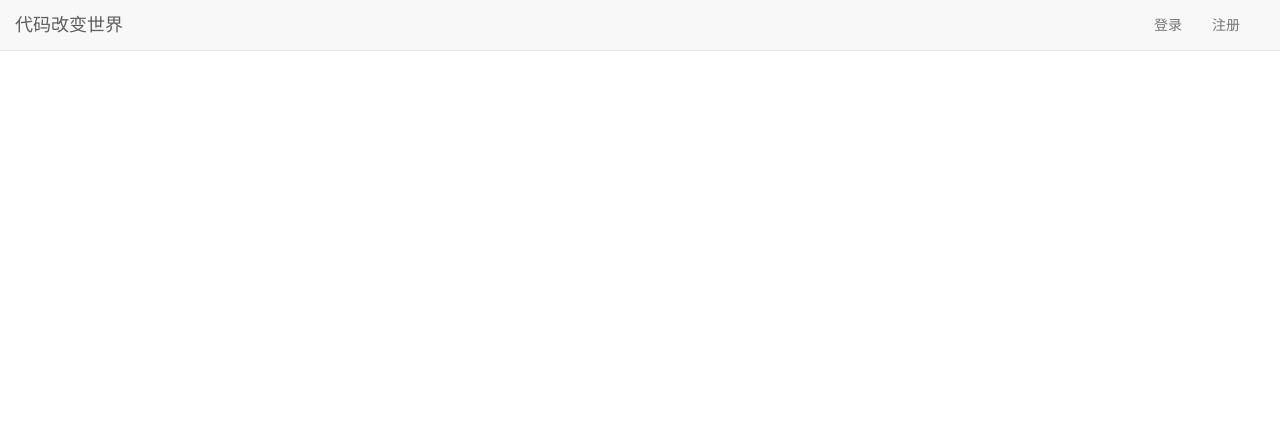
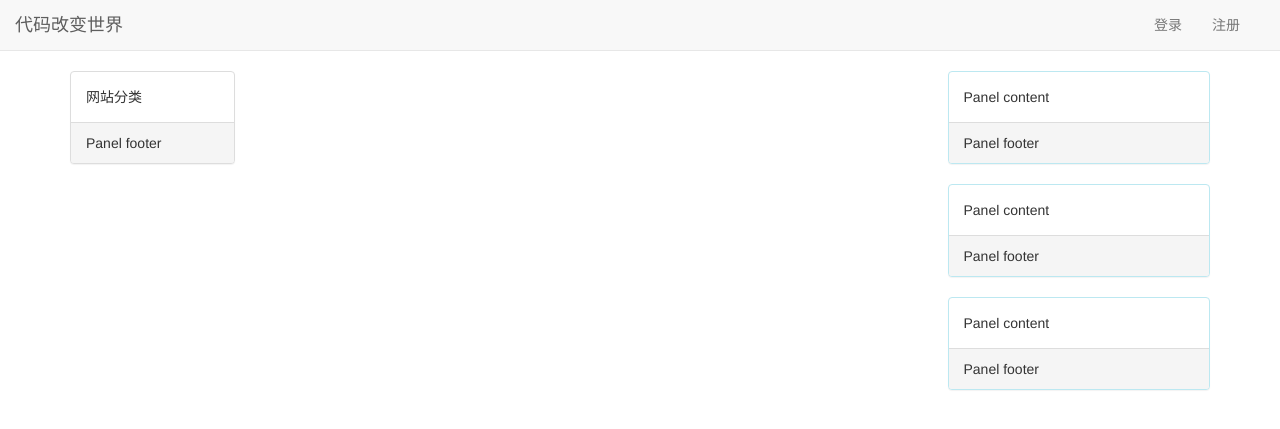
Before and after one commit to CXTV/CSDN, a Django app: page /index/ in a window 1280 px wide. Shown: the top 429 px of the page. Run offline with Django 3.2, Linux system fonts and the light colour scheme; some libraries are stand-ins or nearby versions.

Commit message:
主页布局

```diff
--- a/blog/settings.py
+++ b/blog/settings.py
@@ -42,7 +42,7 @@
     'django.middleware.security.SecurityMiddleware',
     'django.contrib.sessions.middleware.SessionMiddleware',
     'django.middleware.common.CommonMiddleware',
-    # 'django.middleware.csrf.CsrfViewMiddleware',
+    'django.middleware.csrf.CsrfViewMiddleware',
     'django.contrib.auth.middleware.AuthenticationMiddleware',
     'django.contrib.messages.middleware.MessageMiddleware',
     'django.middleware.clickjacking.XFrameOptionsMiddleware',
--- a/blog/urls.py
+++ b/blog/urls.py
@@ -25,6 +25,7 @@
     url(r'^login/', views.login),
     url(r'^index/', views.index),
     url(r'^regist/', views.regist),
+    url(r'^logout/', views.logout),
     url(r'^pc-geetest/register', views.pcgetcaptcha, name='pcgetcaptcha'),
     url(r'^pc-geetest/validate$', views.pcvalidate, name='pcvalidate'),
     url(r'^pc-geetest/ajax_validate', views.pcajax_validate, name='pcajax_validate'),
--- a/csdn/admin.py
+++ b/csdn/admin.py
@@ -11,3 +11,5 @@
 admin.site.register(models.ArticleUp)
 admin.site.register(models.Tag)
 admin.site.register(models.Article2Tag)
+admin.site.register(models.SiteCategory)
+admin.site.register(models.SiteArticleCategory)
--- a/csdn/views.py
+++ b/csdn/views.py
@@ -16,11 +16,11 @@
 
 def login(request):
     if request.method == 'GET':
-        return render(request, 'login.html')
+        return render(request, 'login.html',)
     username = request.POST.get('username')
     password = request.POST.get('password')
     flag = False
-    user = auth.authenticate(username = username, password =password)  #判断用户名密码是否匹配
+    user = auth.authenticate(username = username, password = password)  #判断用户名密码是否匹配
     if user:
         flag = True
         auth.login(request,user)   #将用户名密码传入session
@@ -31,26 +31,29 @@
 
 
 def regist(request):
-    if request.is_ajax():  # 如果是ajax请求
-        form_obj = forms.RegForm(request, request.POST)  # 获取数据
 
-        regResponse = {"user": None, "errorsList": None}
-        if form_obj.is_valid():  # 如果符合条件，取数据
+    if request.is_ajax():
+        form_obj=forms.RegForm(request,request.POST)
 
-            username = form_obj.cleaned_data["username"]
-            password = form_obj.cleaned_data["password"]
-            email = form_obj.cleaned_data.get("email")
-            avatar_img = request.FILES.get("avatar_img")  # 文件取法
-            # 写入数据，用原生user要写成creat_user
-            user_obj = models.UserInfo.objects.create_user(username=username, password=password, email=email,
-                                                           avatar=avatar_img, nickname=username)
-            print(user_obj.avatar, "......")
-            regResponse["user"] = user_obj.username
+        regResponse={"user":None,"errorsList":None}
+        if form_obj.is_valid():
+
+            username=form_obj.cleaned_data["username"]
+            password=form_obj.cleaned_data["password"]
+            email=form_obj.cleaned_data.get("email")
+            avatar_img=request.FILES.get("avatar_img")
+
+            user_obj=models.UserInfo.objects.create_user(username=username,password=password,email=email,avatar=avatar_img,nickname=username)
+            print(user_obj.avatar,"......")
+            regResponse["user"]=user_obj.username
 
         else:
-            regResponse["errorsList"] = form_obj.errors
+            regResponse["errorsList"]=form_obj.errors
         import json
         return HttpResponse(json.dumps(regResponse))
+
+    form = forms.RegForm(request)
+    return render(request, 'regist.html', {'form_obj': form})
 
 
 def pcgetcaptcha(request):
@@ -110,3 +113,7 @@
 def index(request):
     if request.method == 'GET':
         return render(request, 'index.html')
+
+def logout(request):
+    auth.logout(request)           #清除session推出
+    return  redirect('/login')
--- a/templates/index.html
+++ b/templates/index.html
@@ -8,6 +8,7 @@
 </head>
 <body>
     <nav class="navbar navbar-default navbar-static-top">
+{#    上菜单栏#}
     <div class="navbar-header">
         <button type="button" class="navbar-toggle collapsed" data-toggle="collapse" data-target="#bs-example-navbar-collapse-1" aria-expanded="false">
             <span class="sr-only"></span>
@@ -20,15 +21,51 @@
     <ul class="nav navbar-nav navbar-right" style="margin-right:25px;">
       {% if request.user.is_authenticated %}
             <li><a href=""><span class="glyphicon glyphicon-user"></span>&nbsp;&nbsp;{{ request.user.username }}</a></li>
-            <li><a href="">注销</a></li>
+            <li><a href="/logout">注销</a></li>
          {% else %}
             <li><a href="/login/">登录</a></li>
-            <li><a href="">注册</a></li>
+            <li><a href="/regist/">注册</a></li>
         {% endif %}
-
 
     </ul>
 </nav>
+<div class="container">
+    <div class="row">
+        <div class="col-md-2">
+{#            左侧菜单#}
+            <div class="panel panel-default">
+                <div class="panel-body">
+                    网站分类
+                </div>
+                <div class="panel-footer">Panel footer</div>
+            </div>        </div>
+        <div class="col-md-7">
+{#            内容#}
 
+        </div>
+        <div class="col-md-3">
+{#            右侧面板#}
+            <div class="panel panel-info">
+                <div class="panel-body">
+                    Panel content
+                </div>
+                <div class="panel-footer">Panel footer</div>
+            </div>
+            <div class="panel panel-info">
+                <div class="panel-body">
+                    Panel content
+                </div>
+                <div class="panel-footer">Panel footer</div>
+            </div>
+            <div class="panel panel-info">
+                <div class="panel-body">
+                    Panel content
+                </div>
+                <div class="panel-footer">Panel footer</div>
+            </div>
+
+        </div>
+    </div>
+</div>
 </body>
 </html>
```
Also changed, not shown: csdn/forms.py (+24 -26 lines), templates/regist.html (+19 -19 lines).
